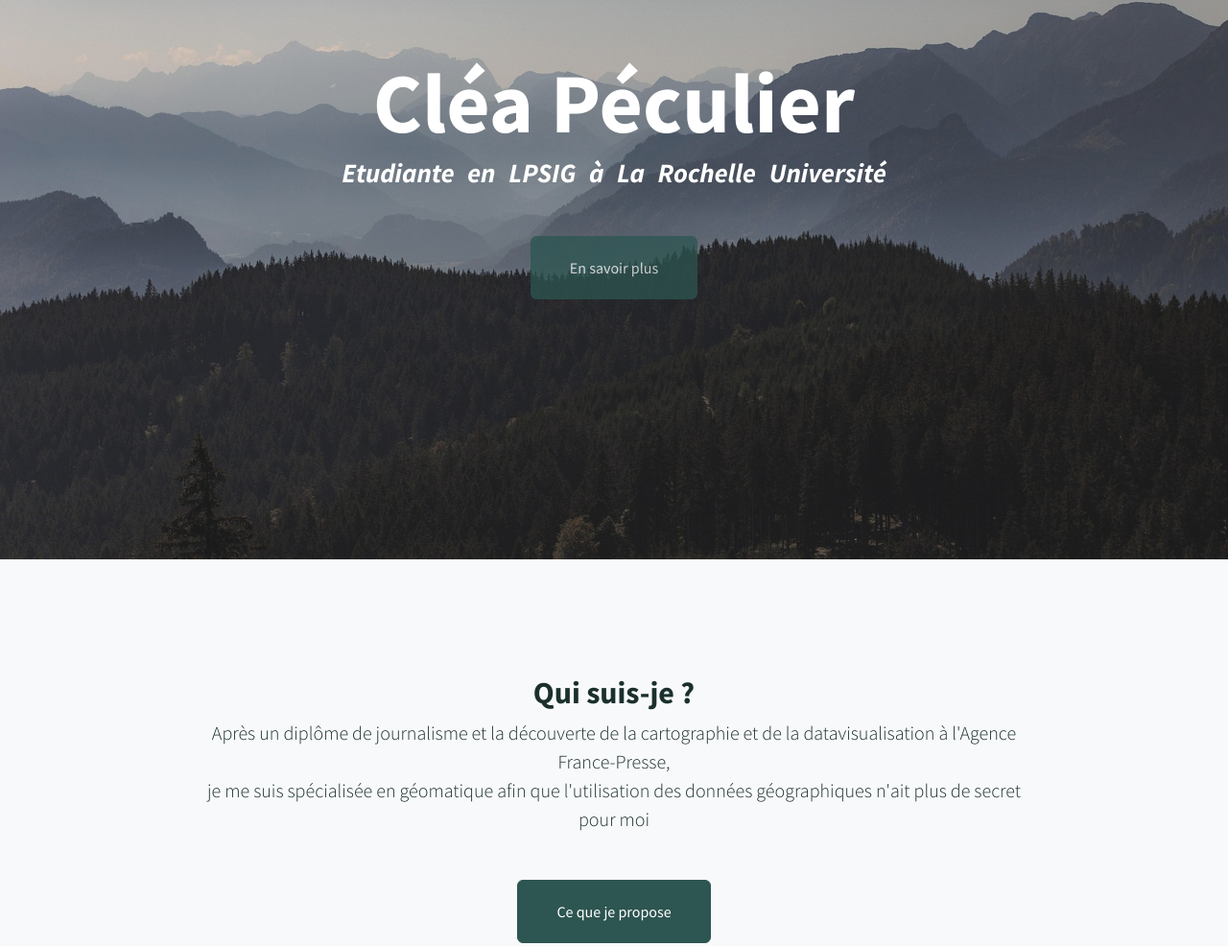
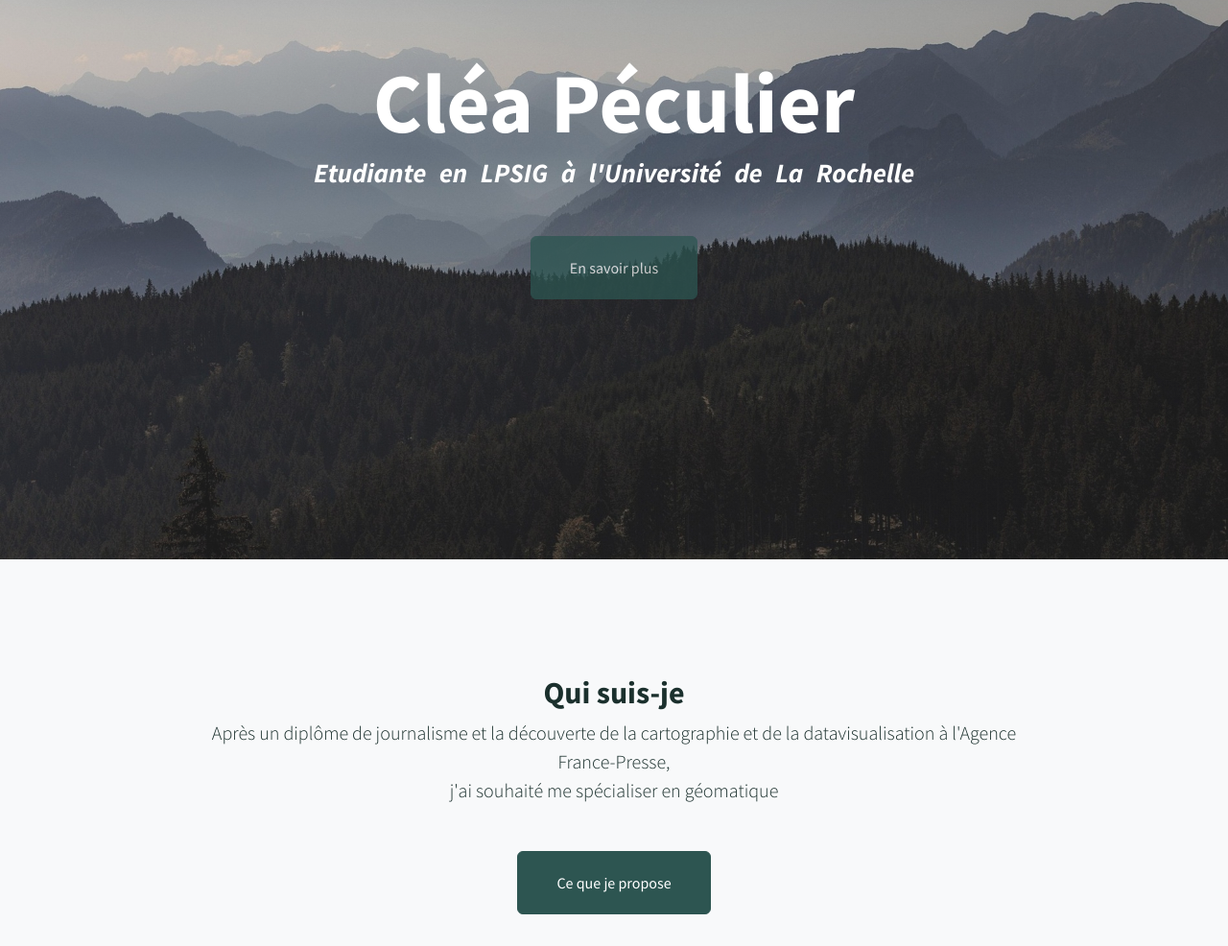
Before and after one commit to P-Clea/codelupsig2025, a plain HTML site: page siteweb/index.html in a window 1280 px wide. Shown: the part 217-1203 px from the top of the page at 96% size. Drawn offline with nearby package versions, Linux system fonts and the light colour scheme.

Commit message:
edit index.html sur branche dev version 2

```diff
--- a/siteweb/index.html
+++ b/siteweb/index.html
@@ -35,7 +35,7 @@
         <header class="masthead d-flex align-items-center">
             <div class="container px-4 px-lg-5 text-center">
                 <h1 class="mb-1">Cléa Péculier</h1>
-                <h3 class="mb-5"><em>Etudiante en LPSIG à La Rochelle Université</em></h3>
+                <h3 class="mb-5"><em>Etudiante en LPSIG à l'Université de La Rochelle</em></h3>
                 <a class="btn btn-primary btn-xl" href="#about">En savoir plus</a>
             </div>
         </header>
@@ -44,10 +44,10 @@
             <div class="container px-4 px-lg-5 text-center">
                 <div class="row gx-4 gx-lg-5 justify-content-center">
                     <div class="col-lg-10">
-                        <h2>Qui suis-je ?</h2>
+                        <h2>Qui suis-je</h2>
                         <p class="lead mb-5">
                             Après un diplôme de journalisme et la découverte de la cartographie et de la datavisualisation à l'Agence France-Presse,
-                            <br>je me suis spécialisée en géomatique afin que l'utilisation des données géographiques n'ait plus de secret pour moi
+                            <br>j'ai souhaité me spécialiser en géomatique
                         </p>
                         <a class="btn btn-dark btn-xl" href="#services">Ce que je propose</a>
                     </div>
```
